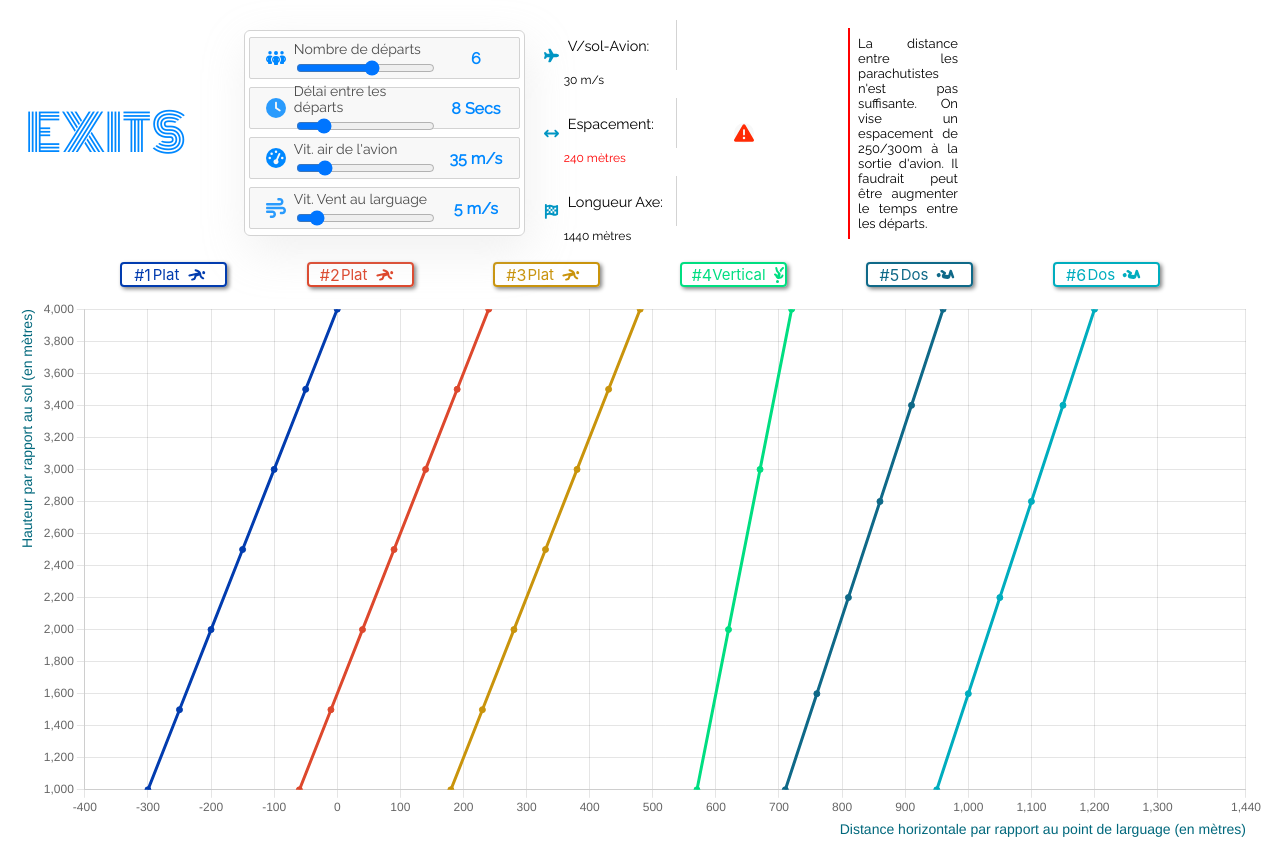
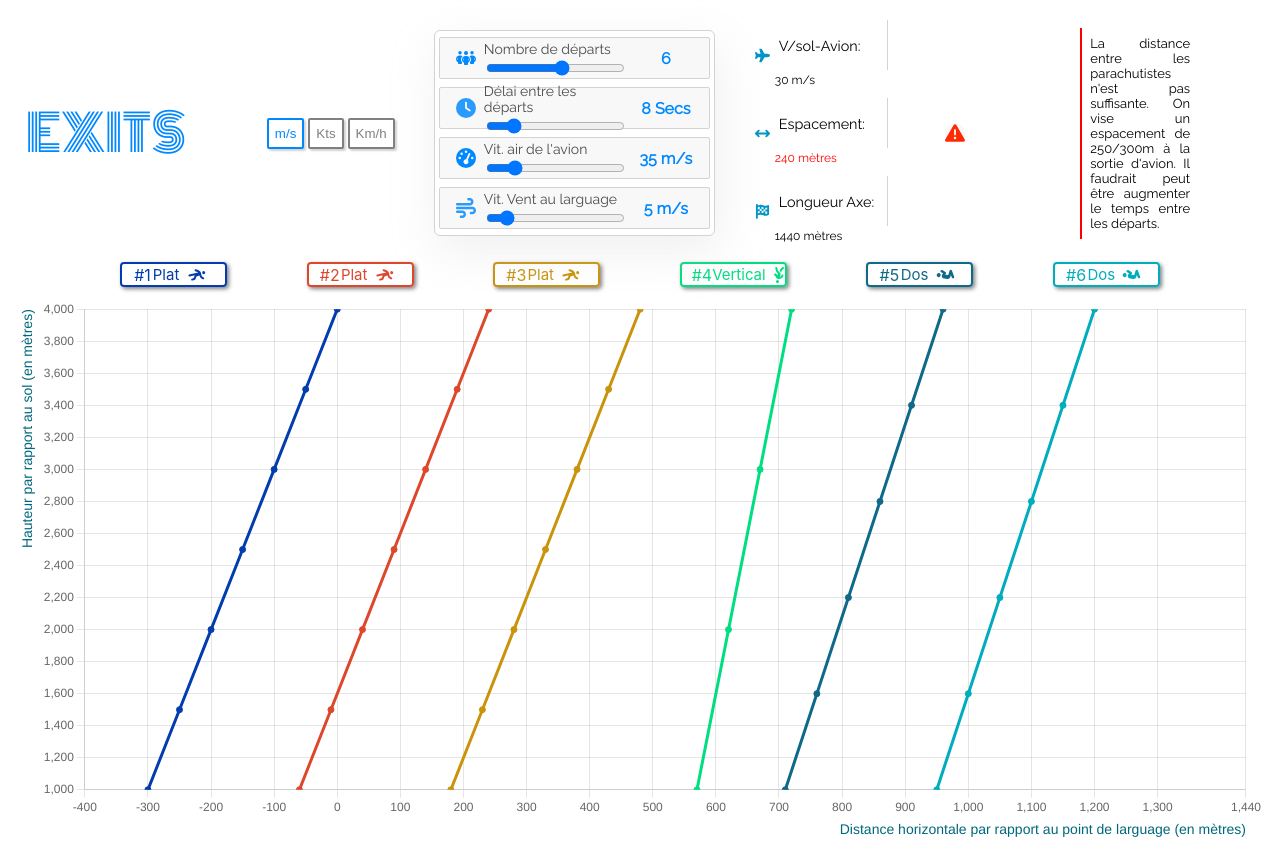
Before and after one commit to ClementBenezech/drop-simulator, a React (Create React App) app in the folder my-app/: page / in a window 1280 px wide. Built offline with nearby package versions, Linux system fonts and the light colour scheme.

Commit message:
adding speed unit selection system with m/s, knots and Km/h

```diff
--- a/my-app/src/App.tsx
+++ b/my-app/src/App.tsx
@@ -29,6 +29,7 @@ export type WindGradient = {
 
 export type GlobalContext = {
   getProperties: {
+    selectedSpeedUnit: string;
     dropsByRun: number;
     timeBetweenDrops: number;
     planeAirSpeedUponExit: number,
@@ -37,6 +38,7 @@ export type GlobalContext = {
     windGradientCollection: WindGradient[];
   },
   setProperties: {
+    setSelectedSpeedUnit: any;
     setDropsByRun: any;
     setTimeBetweenDrops: any;
     setSkydiversParameters: any;
@@ -61,6 +63,7 @@ export const defaultSkydiversParameters: SkydiverSpeedParameters[] =
 
 export const defaultGlobalContext: GlobalContext = {
   getProperties: {
+    selectedSpeedUnit: "ms",
     dropsByRun: 6,
     timeBetweenDrops: 8,
     planeAirSpeedUponExit: 35,
@@ -74,6 +77,7 @@ export const defaultGlobalContext: GlobalContext = {
       }],
   },
   setProperties: {
+    setSelectedSpeedUnit: () => { return null },
     setDropsByRun: () => { return null },
     setTimeBetweenDrops: () => { return null },
     setSkydiversParameters: () => { return null },
@@ -84,6 +88,8 @@ export const defaultGlobalContext: GlobalContext = {
 }
 
 export const AppGlobalContext = React.createContext<GlobalContext>(defaultGlobalContext);
+
+
 
 export const AppContainer = styled.div`
   display: flex;
@@ -104,6 +110,39 @@ export type JumperType = {
   icon: IconDefinition;
   iconRotation: string;
 }
+
+//Creating the speed unit type.
+export type SpeedUnit = {
+  id: string;
+  abbreviation: string;
+  longName: string;
+  multiplier: number;
+}
+
+//Creating a collection of speedUnits using the above type
+export const speedUnits: SpeedUnit[] = [
+  {
+    id: "ms",
+    abbreviation: "m/s",
+    longName: "Mètres par seconde",
+    multiplier: 1,
+  },
+  {
+    id: "kts",
+    abbreviation: "Kts",
+    longName: "Noeuds",
+    multiplier: 1.94,
+  },
+  {
+    id: "kmh",
+    abbreviation: "Km/h",
+    longName: "Kilomètres par heure",
+    multiplier: 3.6,
+  },
+
+
+]
+//End of speed unit modification
 
 
 function App() {
@@ -131,6 +170,8 @@ function App() {
   },
   ]
 
+
+
   const [dropsByRun, setDropsByRun] = useState<number>(6);
 
   const getSkydiversParameters = useCallback(() => {
@@ -139,10 +180,12 @@ function App() {
       skydiversParameters.push(
         jumperTypes[Math.floor(Math.random() * 3)])
     }
-    console.log(skydiversParameters)
     return skydiversParameters;
   }, [dropsByRun])
 
+
+  // We are creating a state which will contain the current Selected speedunit for the app, initialized to m/s
+  const [selectedSpeedUnit, setSelectedSpeedUnit] = useState<string>('ms')
 
   const [timeBetweenDrops, setTimeBetweenDrops] = useState<number>(8);
   const [planeAirSpeedUponExit, setPlaneAirSpeedUponExit] = useState<number>(35);
@@ -154,7 +197,6 @@ function App() {
     endingAt: 1000,
   }],);
 
-  console.log("Skydiver Data should be here")
 
   useEffect(() => {
     setSkydiversParameters(getSkydiversParameters())
@@ -162,7 +204,7 @@ function App() {
 
   return (
     <AppContainer>
-      <AppGlobalContext.Provider value={{ getProperties: { dropsByRun, timeBetweenDrops, skydiversParameters, windGradientCollection, planeAirSpeedUponExit, frontWindVectorUponExit }, setProperties: { setDropsByRun, setTimeBetweenDrops, setSkydiversParameters, setWindGradientCollection, setPlaneAirSpeedUponExit, setFrontWindVectorUponExit } }}>
+      <AppGlobalContext.Provider value={{ getProperties: { selectedSpeedUnit, dropsByRun, timeBetweenDrops, skydiversParameters, windGradientCollection, planeAirSpeedUponExit, frontWindVectorUponExit }, setProperties: { setSelectedSpeedUnit, setDropsByRun, setTimeBetweenDrops, setSkydiversParameters, setWindGradientCollection, setPlaneAirSpeedUponExit, setFrontWindVectorUponExit } }}>
         <Header />
         <MainContent />
       </AppGlobalContext.Provider>
--- a/my-app/src/components/Header/Header.style.tsx
+++ b/my-app/src/components/Header/Header.style.tsx
@@ -31,6 +31,33 @@ font-family: 'Monoton'
 
 `
 
+export const SpeedUnitSelectorContainer = styled.div`
+    padding: 8px;
+    @media ${devices.mobile} {
+      padding: 0;
+      margin: 0;
+      position: relative;
+      top: -3px;
+    }
+`
+
+export const SpeedUnitSelectorButton = styled.button`
+    padding: 6px;
+    margin: 2px;
+    background: white;
+    border-radius: 2px;
+    box-shadow: 2px 2px 2px lightgrey;
+    &:hover {
+      background-color: #f5fcff;
+      border: 2px solid limegreen !important;
+    }
+    @media ${devices.mobile} {
+      height: 36px;
+      width: 50px;
+      margin: 0 2px;;
+    }
+`
+
 export const HeaderContainer = styled.div`
   width: 100%;
   position: relative;
@@ -38,6 +65,7 @@ export const HeaderContainer = styled.div`
   background: transparent;
   display: flex;
   align-items:center;
+  justify-content: space-between;
   font-family:"Raleway";
   @media ${devices.mobile} {
     flex-wrap: wrap;
--- a/my-app/src/components/Header/Header.tsx
+++ b/my-app/src/components/Header/Header.tsx
@@ -3,6 +3,8 @@ import { AppGlobalContext } from "../../App"
 import InputWithLabel from "../InputWithLabel/InputWithLabel"
 import * as S from "./Header.style"
 import { faPeopleGroup, faClockFour, faGaugeHigh, faWind, faArrowsLeftRight, faExclamationTriangle, faFlagCheckered, faSkull, faCheck, faPlane, faParachuteBox } from '@fortawesome/free-solid-svg-icons'
+//Importing speed units
+import { speedUnits } from "../../App"
 
 export const Header = () => {
     const AppContext = useContext(AppGlobalContext)
@@ -14,24 +16,42 @@ export const Header = () => {
     const horizontalSeparationDistanceIsTooShort = horizontalSeparationDistance < 250;
     const horizontalSeparationDistanceIsFreakingDangerous = horizontalSeparationDistance <= 200;
     const horizontalRunDistanceIsLong = TotalRunDistance > 2000;
+    //Defining current Speed Unit object to be able to use properties
+    const currentSpeedUnit = speedUnits.find(unit => unit.id === AppContext.getProperties.selectedSpeedUnit) || speedUnits[0];
+
+    /*Generate Buttons to allow change of selected unit*/
+    const SpeedSelectionButtons: JSX.Element[] = speedUnits.map(speedUnit => {
+        const isThisTheCurrentUnit: boolean = speedUnit.id === AppContext.getProperties.selectedSpeedUnit;
+        const color: string = isThisTheCurrentUnit ? "#0088ff" : "grey";
+        const speedUnitSelectionButton: JSX.Element = <S.SpeedUnitSelectorButton style={{ color: color, border: `2px solid ${color}` }} onClick={() => AppContext.setProperties.setSelectedSpeedUnit(speedUnit.id)}>{speedUnit.abbreviation}</S.SpeedUnitSelectorButton>
+        return speedUnitSelectionButton
+    })
 
     return <S.HeaderContainer>
         {/*<S.StyledLogo icon={faParachuteBox} />*/}
+
         <S.StyledTextLogo>EXITS</S.StyledTextLogo>
+
+        {/*Put the buttons inside a container*/}
+        <S.SpeedUnitSelectorContainer>
+            {SpeedSelectionButtons}
+        </S.SpeedUnitSelectorContainer>
+
         <S.InputsContainer>
 
-            <InputWithLabel min={1} max={10} unit="" icon={faPeopleGroup} label="Nombre de départs" value={AppContext.getProperties.dropsByRun} onChange={AppContext.setProperties.setDropsByRun} />
-            <InputWithLabel min={0} max={50} unit="Secs" icon={faClockFour} label="Délai entre les départs" value={AppContext.getProperties.timeBetweenDrops} onChange={AppContext.setProperties.setTimeBetweenDrops} />
-            <InputWithLabel min={30} max={60} unit="m/s" icon={faGaugeHigh} label="Vit. air de l'avion" value={AppContext.getProperties.planeAirSpeedUponExit} onChange={AppContext.setProperties.setPlaneAirSpeedUponExit} />
-            <InputWithLabel min={0} max={50} unit="m/s" icon={faWind} label="Vit. Vent au larguage" value={AppContext.getProperties.frontWindVectorUponExit} onChange={AppContext.setProperties.setFrontWindVectorUponExit} />
+            <InputWithLabel min={1} max={10} unit={{ abbreviation: "", multiplier: 1 }} icon={faPeopleGroup} label="Nombre de départs" value={AppContext.getProperties.dropsByRun} onChange={AppContext.setProperties.setDropsByRun} />
+            <InputWithLabel min={0} max={50} unit={{ abbreviation: "Secs", multiplier: 1 }} icon={faClockFour} label="Délai entre les départs" value={AppContext.getProperties.timeBetweenDrops} onChange={AppContext.setProperties.setTimeBetweenDrops} />
+            <InputWithLabel min={30} max={60} unit={currentSpeedUnit} icon={faGaugeHigh} label="Vit. air de l'avion" value={AppContext.getProperties.planeAirSpeedUponExit} onChange={AppContext.setProperties.setPlaneAirSpeedUponExit} />
+            <InputWithLabel min={0} max={50} unit={currentSpeedUnit} icon={faWind} label="Vit. Vent au larguage" value={AppContext.getProperties.frontWindVectorUponExit} onChange={AppContext.setProperties.setFrontWindVectorUponExit} />
 
         </S.InputsContainer>
+
         <S.ComputedDataContainer>
             <S.StyledKeyInfoContainer>
                 <S.StyledKeyInfoIcon icon={faPlane} />
                 <S.StyledKeyValueLabelContainer>
                     <S.StyledKeyInfoLabel>{`V/sol-Avion: `}</S.StyledKeyInfoLabel>
-                    <S.StyledKeyInfoValue>{`${groundSpeedDuringDrop} m/s`}</S.StyledKeyInfoValue>
+                    <S.StyledKeyInfoValue>{`${groundSpeedDuringDrop * currentSpeedUnit.multiplier} ${currentSpeedUnit.abbreviation}`}</S.StyledKeyInfoValue>
                 </S.StyledKeyValueLabelContainer>
             </S.StyledKeyInfoContainer>
             <S.StyledKeyInfoContainer>
--- a/my-app/src/components/InputWithLabel/InputWithLabel.tsx
+++ b/my-app/src/components/InputWithLabel/InputWithLabel.tsx
@@ -1,6 +1,12 @@
 import { IconProp } from "@fortawesome/fontawesome-svg-core";
 import * as React from "react";
+import { SpeedUnit } from "../../App";
 import * as S from "./InputWithLabel.style"
+
+export type NotSpeedUnit = {
+    abbreviation: string;
+    multiplier: number;
+}
 
 export type InputWithLabelProps = {
     icon: IconProp,
@@ -8,25 +14,26 @@ export type InputWithLabelProps = {
     value: number,
     min: number,
     max: number,
-    unit: string,
+    unit: SpeedUnit | NotSpeedUnit,
     onChange: (value: string) => void;
 
 
 
 }
 const InputWithLabel = ({ icon, label, value, onChange, min, max, unit }: InputWithLabelProps) => {
+
+    // Calculating the current value of the input in the current unit.
+    const currentValueInCurrentUnit = Math.round(value * unit.multiplier)
+
     return (
 
         <S.InputContainer >
-
-
             <S.StyledIcon icon={icon} />
             <S.SliderAndLabelContainer>
                 <S.StyledLabel>{label}</S.StyledLabel>
                 <S.StyledInput min={min} max={max} value={value} onChange={(event) => onChange(event.target.value)} type="range"></S.StyledInput>
             </S.SliderAndLabelContainer>
-
-            <S.StyledValue>{`${value} ${unit}`}</S.StyledValue>
+            <S.StyledValue>{`${currentValueInCurrentUnit} ${unit.abbreviation}`}</S.StyledValue>
         </S.InputContainer >)
 }
 
```
